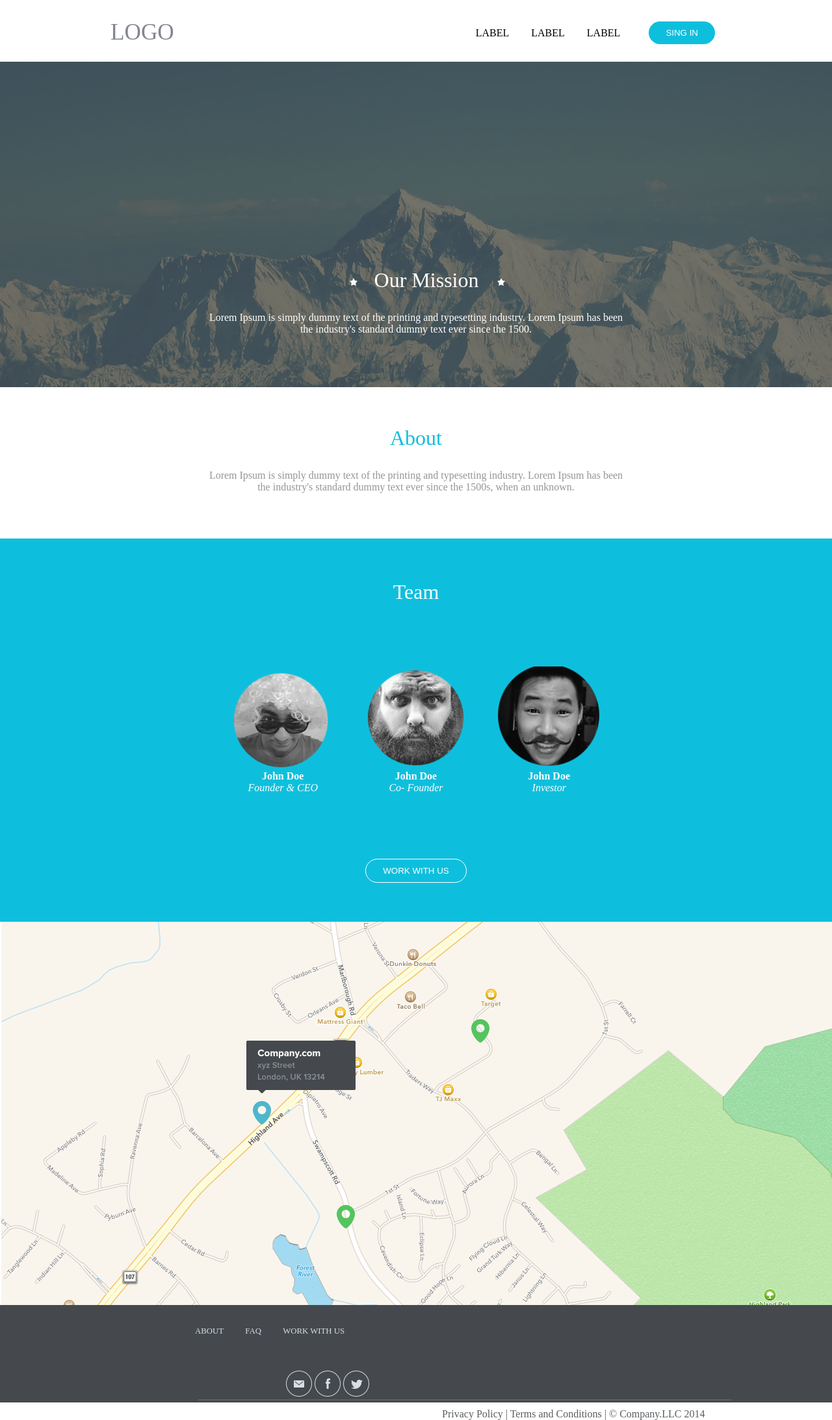
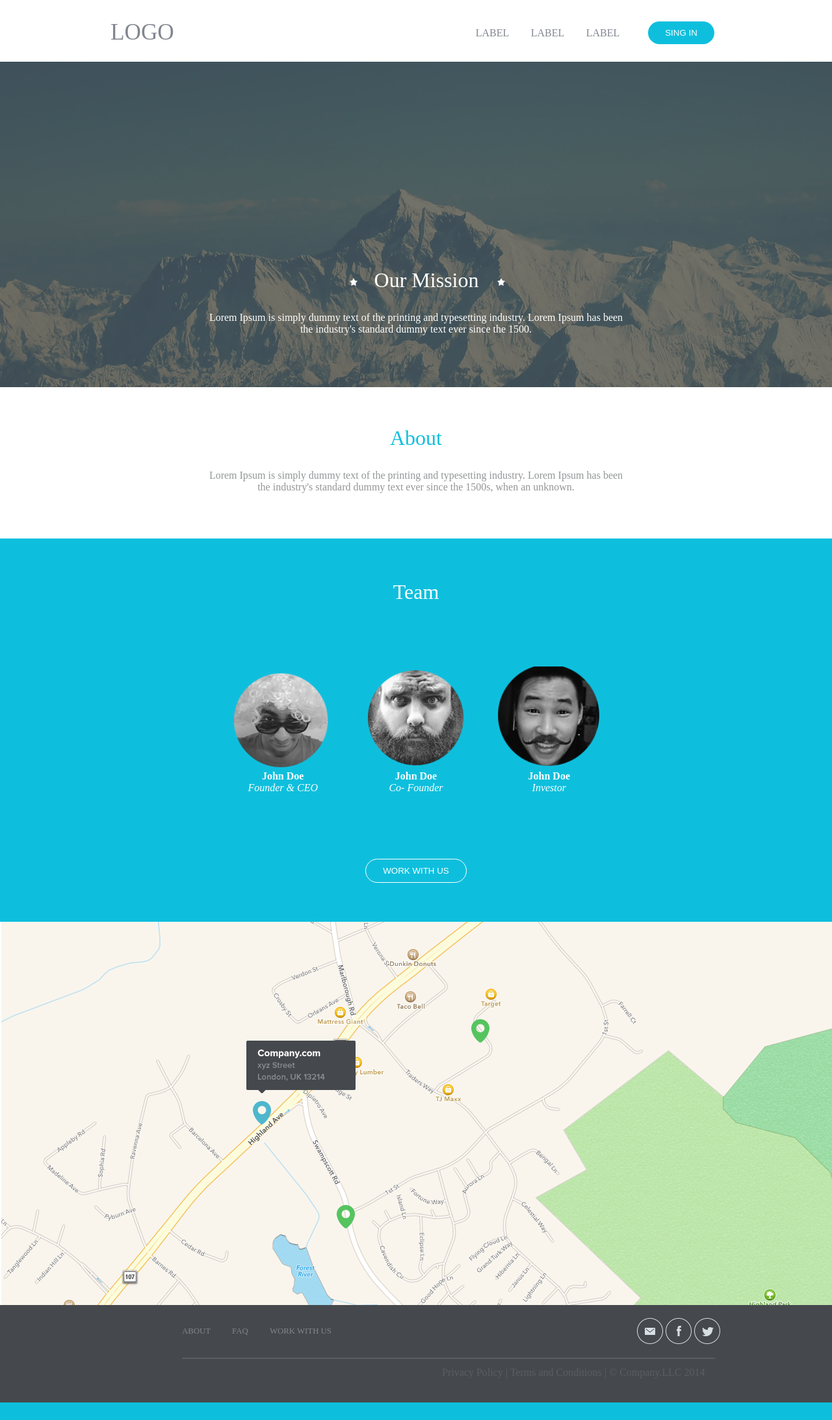
Before and after one commit to Smefinka/module-test, a PHP site: page /template/index.html in a window 1280 px wide. Shown: the whole page at 65% size. After the commit the page ends 2159 px from the top, so only its background shows below. Run offline with PHP 8.4, Linux system fonts and the light colour scheme.

Commit message:
last last

```diff
--- a/template/css/styl.css
+++ b/template/css/styl.css
@@ -21,6 +21,7 @@
     bottom: 5px;
     left: 460px;
     display: inline-block;
+    color: #9599a0;
 }
 ul {
     list-style: none;
@@ -142,7 +143,7 @@
 }
 footer>ul{
 
-    padding:33px 0 33px 300px;
+    padding:33px 0 33px 280px;
     font-size: 0.8em;
     float: left;
 }
@@ -159,10 +160,52 @@
     background-color: #5a5e62;
     height: 2px;
     border: none;
-    margin-left: 305px;
+    margin-left:280px;
 }
 footer>p{
     padding-left: 680px;
     padding-top: 12px;
     color: #5a5e62;
 }
+a{
+    text-decoration: none;
+    color: #82868f;
+}
+a:hover {
+    cursor: pointer;
+    color: #0ebfdd;
+}
+button:hover{
+    cursor: pointer;
+    color: #5a5e62;
+}
+div>a>img:hover {
+    background-color: #0ebfdd;
+    border-radius: 50%;
+}
+.loader:hover{
+    -webkit-animation: preloader 1.5s 1 linear;
+    -moz-animation: preloader 1.5s 1 linear;
+    -ms-animation: preloader 1.5s 1 linear;
+    -o-animation: preloader 1.5s 1 linear;
+    animation: preloader 1.5s 1 linear;
+}
+@-webkit-keyframes preloader {
+    to { -webkit-transform: rotate(360deg); }
+}
+
+/*@-moz-keyframes preloader {*/
+    /*to { -moz-transform: rotate(360deg); }*/
+/*}*/
+
+/*@-ms-keyframes preloader {*/
+    /*to { -ms-transform: rotate(360deg); }*/
+/*}*/
+
+/*@-o-keyframes preloader {*/
+    /*to { -o-transform: rotate(360deg); }*/
+/*}*/
+
+/*@keyframes preloader {*/
+    /*to { transform: rotate(360deg); }*/
+/*}*/
--- a/template/index.html
+++ b/template/index.html
@@ -12,9 +12,9 @@
    <h1>LOGO</h1>
     <nav>
         <ul>
-            <li>LABEL</li>
-            <li>LABEL</li>
-            <li>LABEL</li>
+            <li> <a href="#" > LABEL </a> </li>
+            <li> <a href="#" > LABEL </a> </li>
+            <li> <a href="#" > LABEL </a> </li>
         </ul>
 
     </nav>
@@ -37,17 +37,17 @@
 <h2>Team</h2>
 
     <figure class="figureOne">
-        <img src="img/one.png" alt="Joe">
+        <img src="img/one.png" alt="Joe" class="loader">
         <figcaption>
             <b>John Doe </b> <br> <i>Founder & CEO</i> </figcaption>
     </figure>
     <figure>
-        <img src="img/two.png" alt="Joe">
+        <img src="img/two.png" alt="Joe" class="loader">
         <figcaption>
             <b>John Doe </b> <br> <em> Co- Founder </em> </figcaption>
     </figure>
     <figure>
-        <img src="img/three.png" alt="Joe">
+        <img src="img/three.png" alt="Joe" class="loader">
         <figcaption>
             <b>John Doe </b> <br> <em> Investor </em> </figcaption>
     </figure>
@@ -62,14 +62,15 @@
 </section>
 <footer>
     <ul>
-        <li>ABOUT</li>
-        <li>FAQ</li>
-        <li>WORK WITH US</li>
+        <li> <a href="#"> ABOUT </a> </li>
+        <li> <a href="#"> FAQ </a> </li>
+        <li> <a href="#"> WORK WITH US </a> </li>
     </ul>
     <div class="icon">
-        <img src="img/message.png" alt="hi">
-        <img src="img/FACE.png" alt="hi">
-        <img src="img/twit.png" alt="hi">
+        <a href="#">
+        <img src="img/message.png" alt="hi"> </a>
+      <a href="#"> <img src="img/FACE.png" alt="hi"> </a>
+       <a href="#"> <img src="img/twit.png" alt="hi"> </a>
     </div>
     <hr>
     <p>Privacy Policy    |    Terms and Conditions    |    © Company.LLC 2014</p>
```
